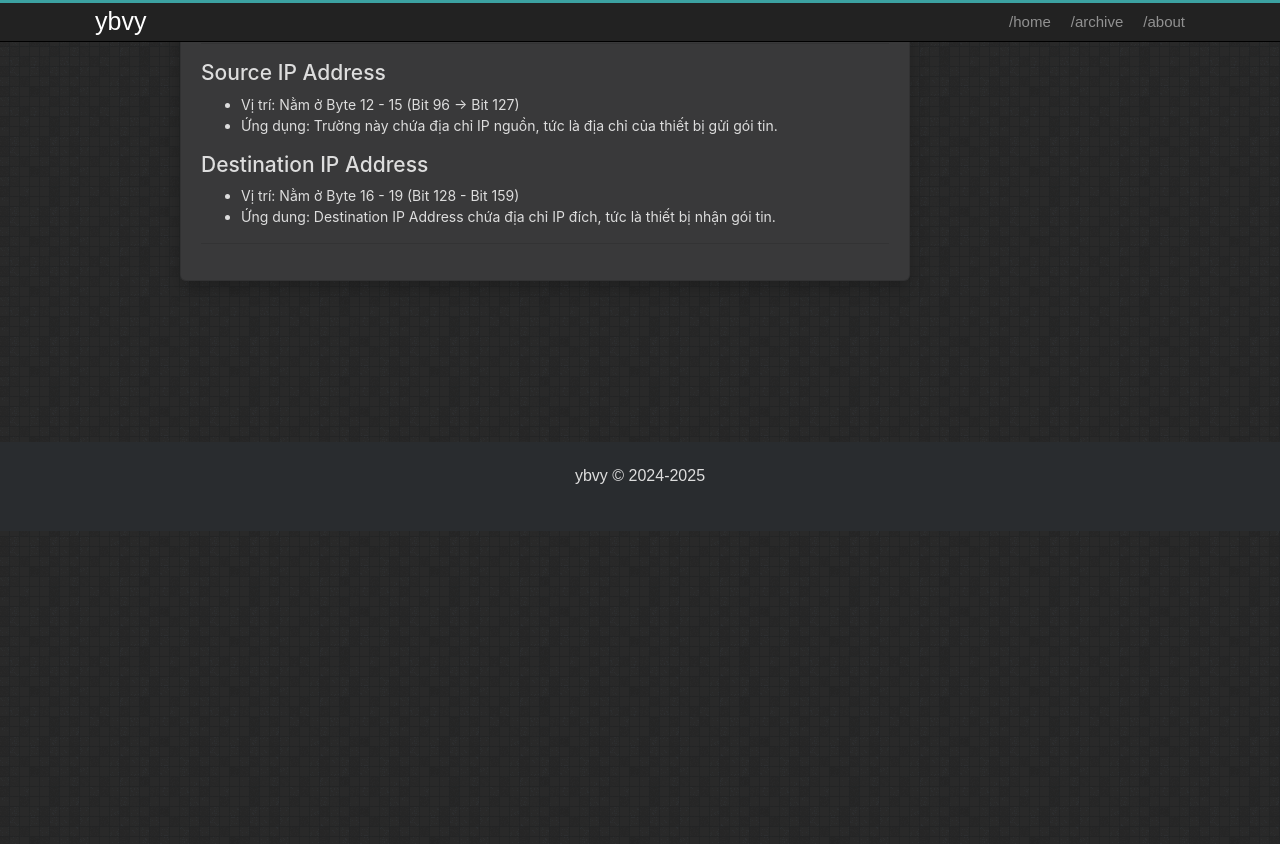
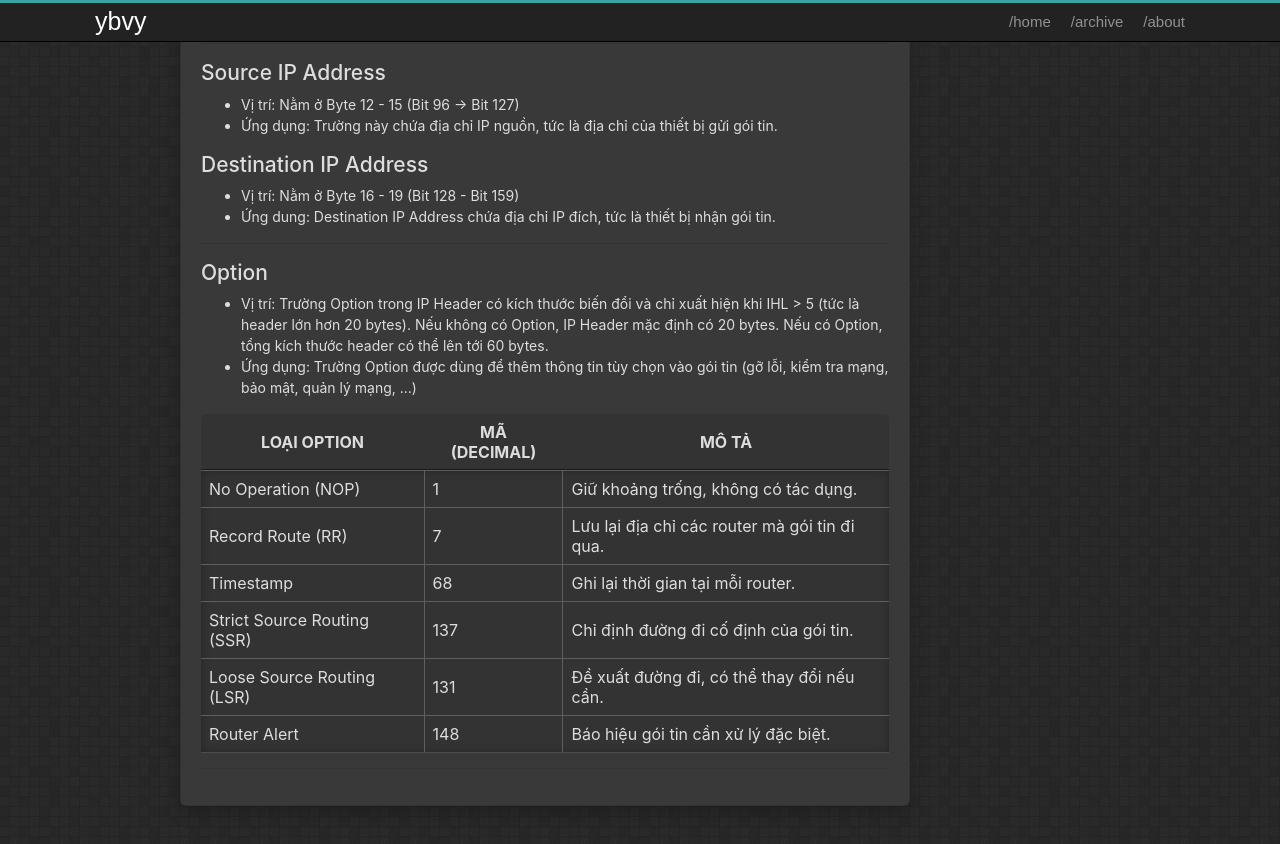
Before and after one commit to ybvy/ybvy.github.io, a Jekyll site: the page built from _posts/2025-03-18-ip-header-explain.md, in a window 1280 px wide and 900 px high, scrolled down 5334 px. Shown: the top 844 px of the window. Built offline with Jekyll 4.4.1, drawn with Linux system fonts in a browser that asks for light colours; comment, search, counter and statistics services are not loaded; before the commit the page ends 5865 px from its top, so only the background shows below that.

Commit message:
add post 2025-03-18

```diff
--- a/_posts/2025-03-18-ip-header-explain.md
+++ b/_posts/2025-03-18-ip-header-explain.md
@@ -224,6 +224,22 @@ Header Checksum là một trường 16-bit
 
 ---
 
+## Option
+* Vị trí: Trường Option trong IP Header có kích thước biến đổi và chỉ xuất hiện khi IHL > 5 (tức là header lớn hơn 20 bytes). Nếu không có Option, IP Header mặc định có 20 bytes. Nếu có Option, tổng kích thước header có thể lên tới 60 bytes.
+* Ứng dụng: Trường Option được dùng để thêm thông tin tùy chọn vào gói tin (gỡ lỗi, kiểm tra mạng, bảo mật, quản lý mạng, ...)
+
+| Loại Option              | Mã (Decimal) | Mô tả |
+|--------------------------|-------------|-------------------------------|
+| No Operation (NOP)       | 1           | Giữ khoảng trống, không có tác dụng. |
+| Record Route (RR)        | 7           | Lưu lại địa chỉ các router mà gói tin đi qua. |
+| Timestamp                | 68          | Ghi lại thời gian tại mỗi router. |
+| Strict Source Routing (SSR) | 137     | Chỉ định đường đi cố định của gói tin. |
+| Loose Source Routing (LSR) | 131     | Đề xuất đường đi, có thể thay đổi nếu cần. |
+| Router Alert             | 148         | Báo hiệu gói tin cần xử lý đặc biệt. |
+{:.inner-borders}
+
+---
+
 <script src="https://giscus.app/client.js"
         data-repo="ybvy/ybvy.github.io"
         data-repo-id="R_kgDONiHcVw"
```
